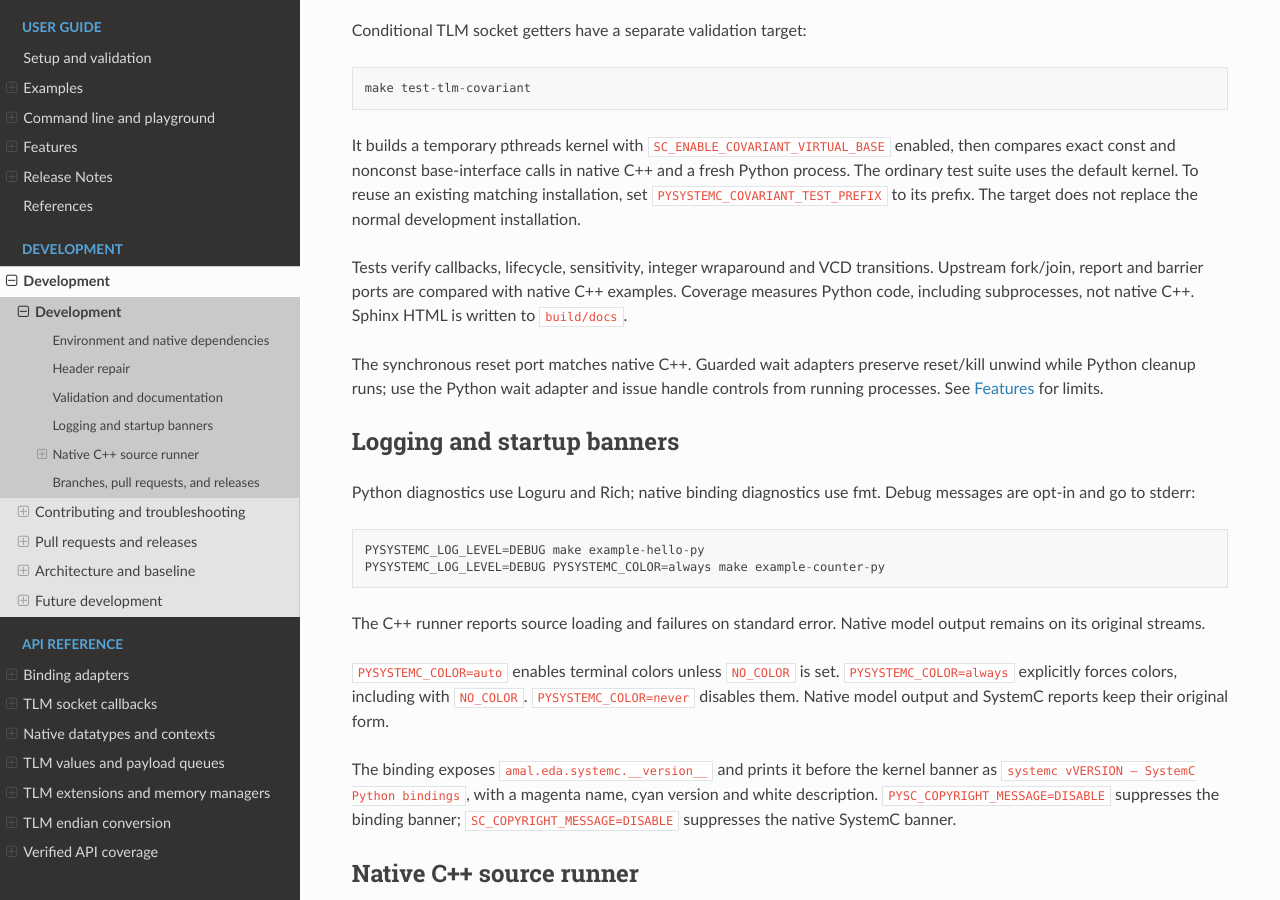
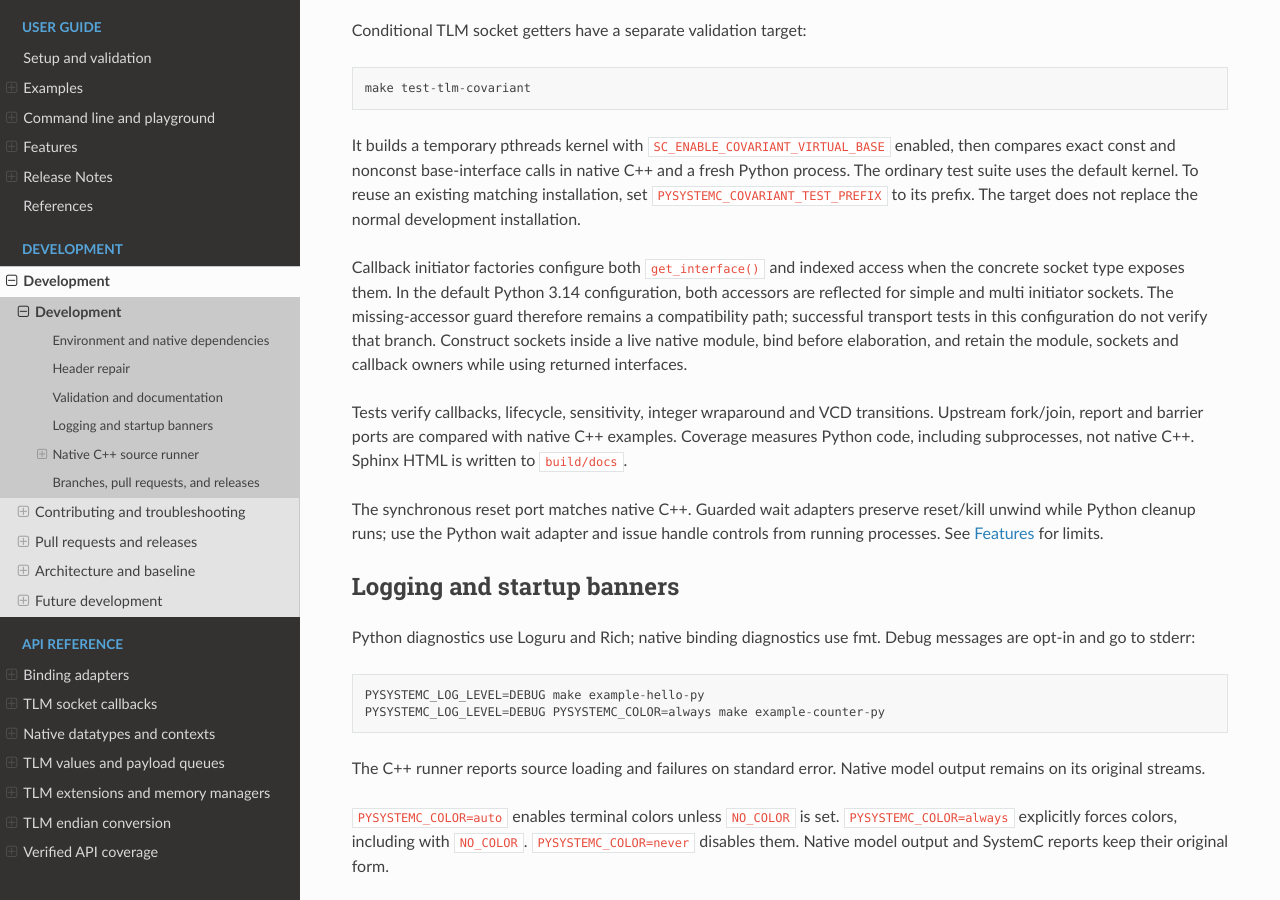
Before and after one commit to amal-khailtash/pysystemc, a Sphinx documentation site: the page built from docs/development/guide.rst, in a window 1280 px wide and 900 px high, scrolled down 2104 px. Built offline with Sphinx 7.4.7 and the Read the Docs theme 3.1.0, drawn with Linux system fonts in a browser that asks for light colours.

Commit message:
docs: clarify TLM accessor configuration evidence

```diff
--- a/docs/development/guide.rst
+++ b/docs/development/guide.rst
@@ -109,6 +109,14 @@ nonconst base-interface calls in native C++ and a fresh Python process. The
 ordinary test suite uses the default kernel. To reuse an existing matching
 installation, set ``PYSYSTEMC_COVARIANT_TEST_PREFIX`` to its prefix. The target
 does not replace the normal development installation.
+
+Callback initiator factories configure both ``get_interface()`` and indexed
+access when the concrete socket type exposes them. In the default Python 3.14
+configuration, both accessors are reflected for simple and multi initiator
+sockets. The missing-accessor guard therefore remains a compatibility path;
+successful transport tests in this configuration do not verify that branch.
+Construct sockets inside a live native module, bind before elaboration, and
+retain the module, sockets and callback owners while using returned interfaces.
 
 Tests verify callbacks, lifecycle, sensitivity, integer wraparound and VCD
 transitions. Upstream fork/join, report and barrier ports are compared with native
```
